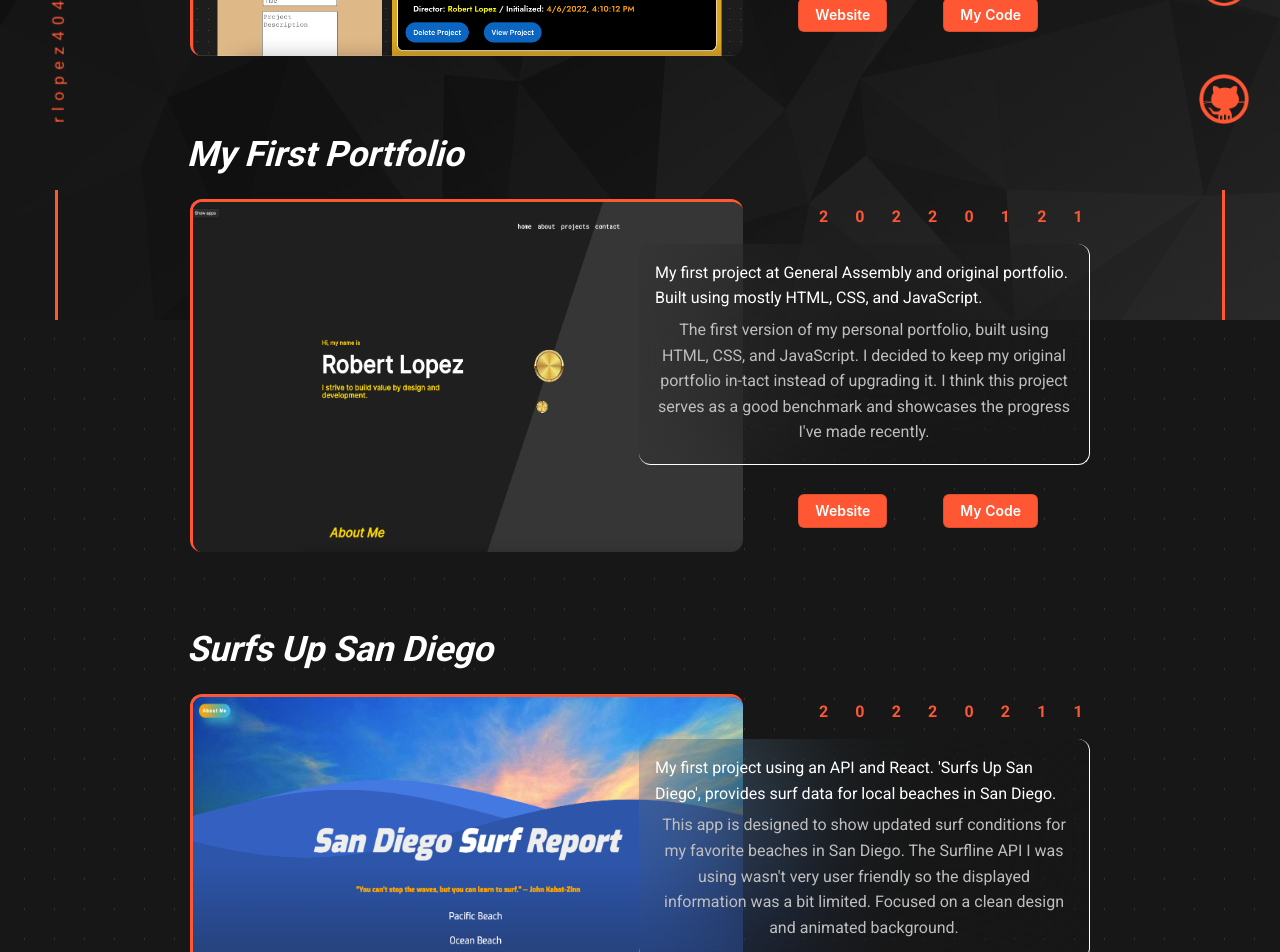
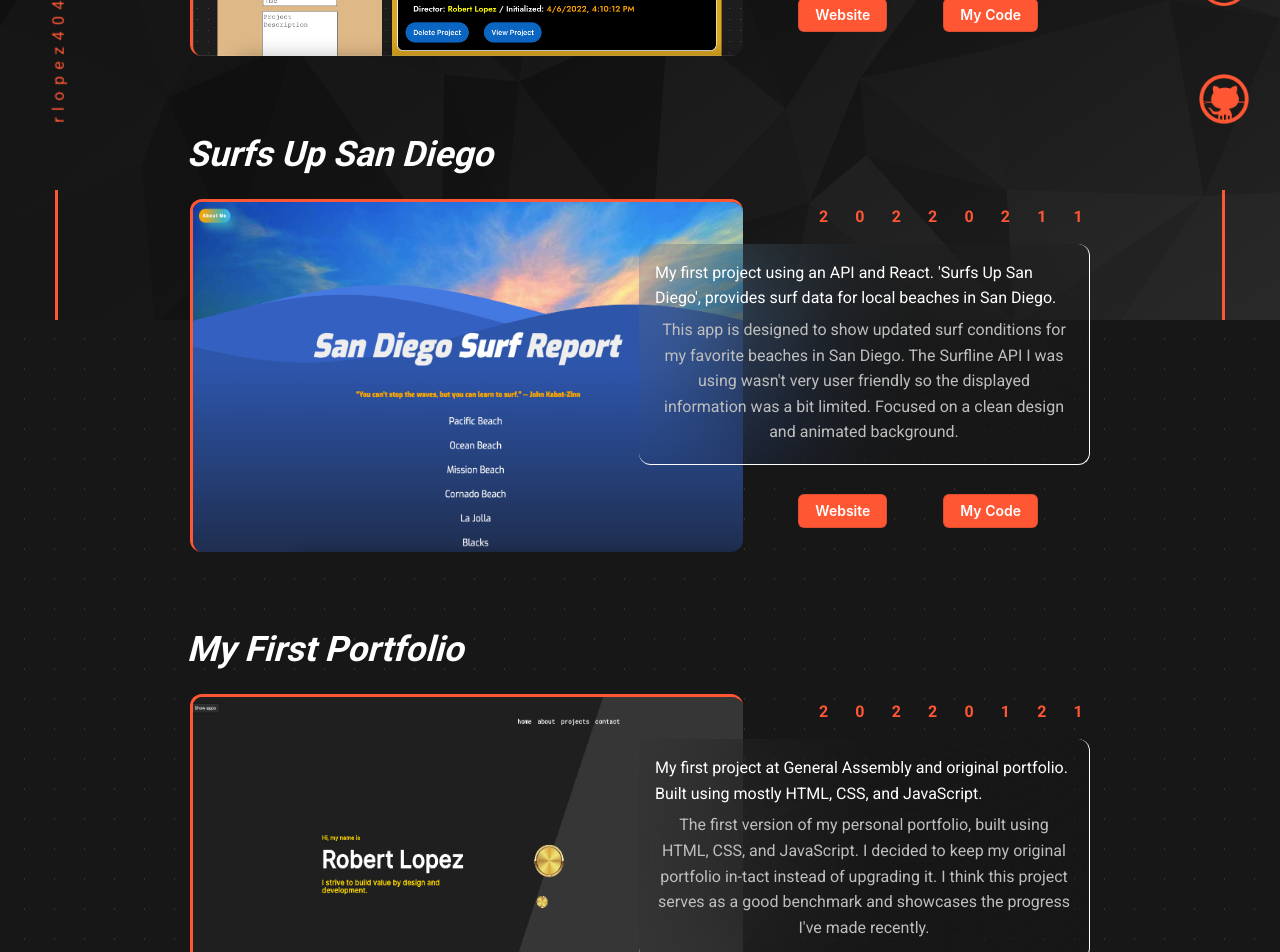
Before and after one commit to rlopez4042/Personal-Portfolio, a React (Create React App) app in the folder personal-portfolio/: page / in a window 1280 px wide. Shown: the part 480-1432 px from the top of the page. Built offline with nearby package versions, Linux system fonts and the light colour scheme.

Commit message:
switch project order

```diff
--- a/personal-portfolio/src/Components/Projects/Projects.js
+++ b/personal-portfolio/src/Components/Projects/Projects.js
@@ -222,10 +222,10 @@ function Projects() {
       <section className="projectSubText"></section>
       <h2 className="projectTitle">Buzz-Kill</h2>
       <div className="projectSpacing">{fifthProject}</div>
+      <h2 className="projectTitle">Surfs Up San Diego</h2>
+      <div className="projectSpacing">{secondProject}</div>
       <h2 className="projectTitle">My First Portfolio</h2>
       <div className="projectSpacing">{firstProject}</div>
-      <h2 className="projectTitle">Surfs Up San Diego</h2>
-      <div className="projectSpacing">{secondProject}</div>
       <h2 className="projectTitle">Calorie Calculator</h2>
       <div className="projectSpacing">{thirdProject}</div>
       <h2 className="projectTitle">Workout Planner</h2>
```
